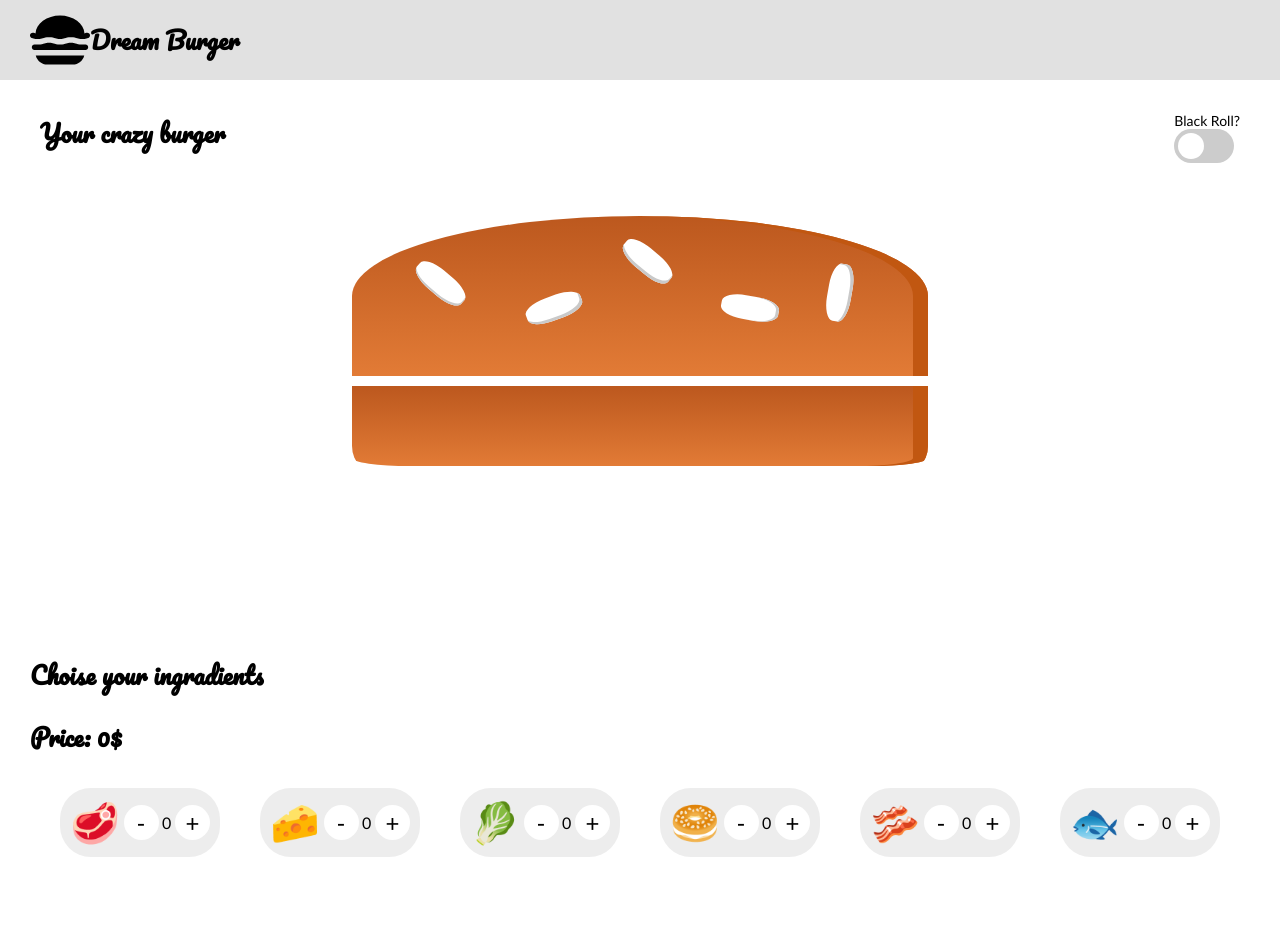
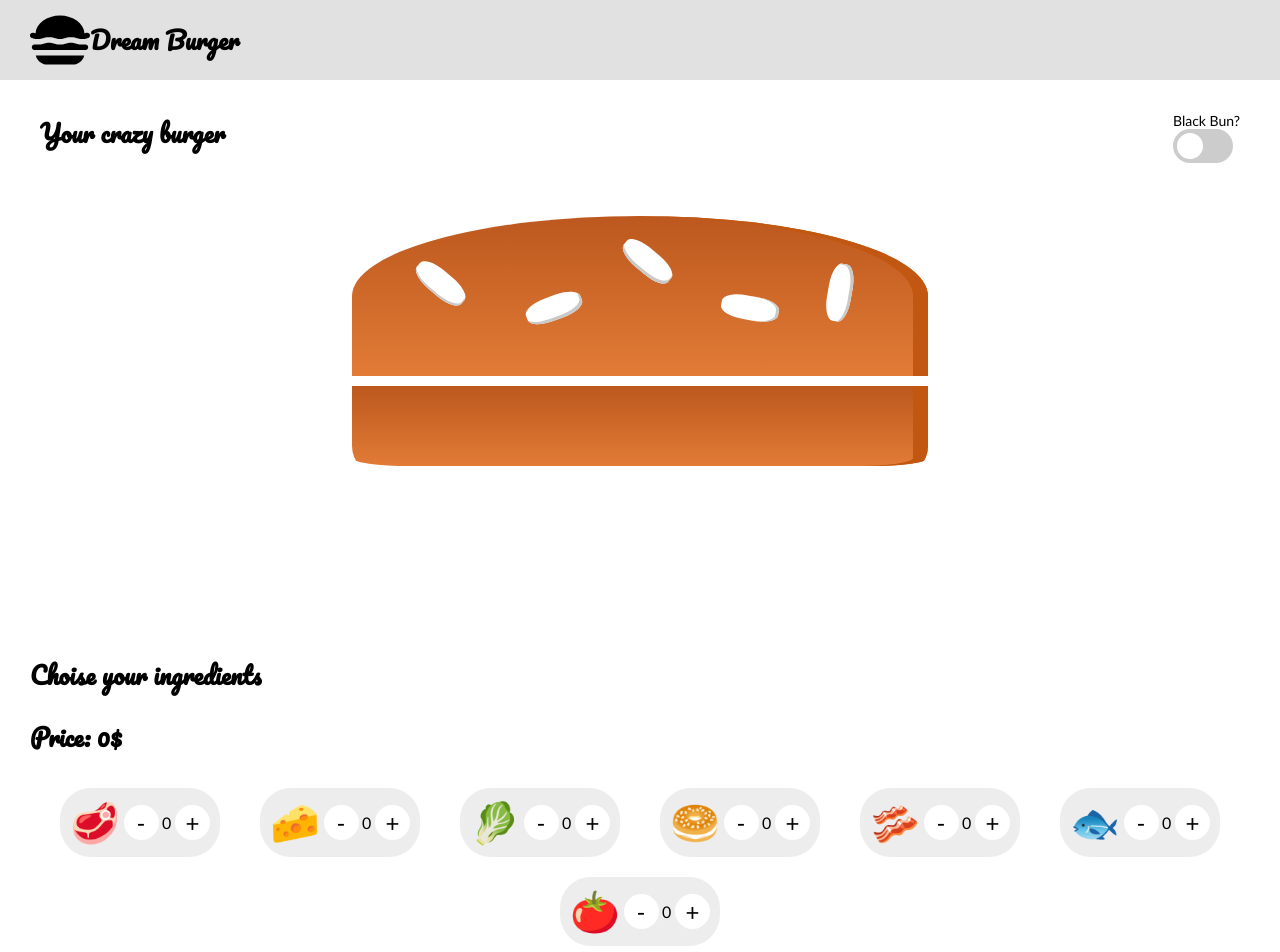
Before and after one commit to Hichahy/Vue-burger-builder, a Vue app: page / in a window 1280 px wide. Shown: the top 952 px of the page. Before the commit the page ends 893 px from the top, so only its background shows below. Built offline with nearby package versions, Linux system fonts and the light colour scheme; a web font is replaced by a local one.

Commit message:
feat: fix names

```diff
--- a/src/components/burgerPresentation/BurgerPresentation.vue
+++ b/src/components/burgerPresentation/BurgerPresentation.vue
@@ -2,43 +2,43 @@
   <div class="burger-pre-containter">
     <div class="title-pre">
       <h2>Your crazy burger</h2>
-      <ToggleBtn :blackRoll="blackRoll" @onToggle="toggle" />
+      <ToggleBtn :blackBun="blackBun" @onToggle="toggle" />
     </div>
-    <div class="ingradietns-box">
-      <div :class="`${blackRoll ? 'black-roll-up' : 'roll-up '}`">
+    <div class="ingredients-box">
+      <div :class="`${blackBun ? 'black-bun-up' : 'bun-up '}`">
         <div class="seeds"></div>
         <div class="seeds2"></div>
       </div>
       <div
-        v-for="i in ingradientsCollect"
+        v-for="i in ingredientsCollect"
         :key="i"
-        :class="`${blackRoll && i === 'roll-center' ? 'roll-center-black' : i}`"
+        :class="`${blackBun && i === 'bun-center' ? 'bun-center-black' : i}`"
       ></div>
-      <div :class="`${blackRoll ? 'roll-bottom-black' : 'roll-bottom '}`"></div>
+      <div :class="`${blackBun ? 'bun-bottom-black' : 'bun-bottom '}`"></div>
     </div>
   </div>
-  <IngradientsForm :ingradientsCollect="ingradientsCollect" />
+  <IngredientsForm :ingredientsCollect="ingredientsCollect" />
 </template>
 
 <script>
-import IngradientsForm from "../ingradientsForm/IngradientsForm.vue";
+import IngredientsForm from "../ingredientsForm/IngredientsForm.vue";
 import ToggleBtn from "../layout/toggleBtn/ToggleBtn.vue";
 import "./burgerPresentation.scss";
 
 export default {
   components: {
-    IngradientsForm,
+    IngredientsForm,
     ToggleBtn,
   },
   data() {
     return {
-      ingradientsCollect: [],
-      blackRoll: false,
+      ingredientsCollect: [],
+      blackBun: false,
     };
   },
   methods: {
     toggle() {
-      this.blackRoll = !this.blackRoll;
+      this.blackBun = !this.blackBun;
     },
   },
 };
--- a/src/components/burgerPresentation/burgerPresentation.scss
+++ b/src/components/burgerPresentation/burgerPresentation.scss
@@ -19,13 +19,19 @@
   }
 }
 
-.ingradietns-box {
+.ingredients-box {
   overflow: scroll;
   min-width: 36rem;
   border-radius: 30px;
+  -ms-overflow-style: none; /* IE and Edge */
+  scrollbar-width: none; /* Firefox */
 }
 
-.black-roll-up {
+.ingredients-box::-webkit-scrollbar {
+  display: none;
+}
+
+.black-bun-up {
   height: 10rem;
   width: 100%;
   background: linear-gradient(#676767, #181818);
@@ -35,7 +41,7 @@
   position: relative;
 }
 
-.roll-up {
+.bun-up {
   height: 10rem;
   width: 100%;
   background: linear-gradient(#bc581e, #e27b36);
@@ -45,7 +51,7 @@
   position: relative;
 }
 
-.roll-center {
+.bun-center {
   height: 4rem;
   width: 100%;
   background: linear-gradient(#bc581e, #e27b36);
@@ -54,7 +60,7 @@
   position: relative;
 }
 
-.roll-center-black {
+.bun-center-black {
   height: 4rem;
   width: 100%;
   background: linear-gradient(#676767, #181818);
@@ -63,7 +69,7 @@
   position: relative;
 }
 
-.roll-bottom {
+.bun-bottom {
   height: 5rem;
   width: 100%;
   background: linear-gradient(#bc581e, #e27b36);
@@ -73,7 +79,7 @@
   position: relative;
 }
 
-.roll-bottom-black {
+.bun-bottom-black {
   height: 5rem;
   width: 100%;
   background: linear-gradient(#676767, #181818);
@@ -88,7 +94,7 @@
   height: 4rem;
   margin: 10px 0;
   border-radius: 15px;
-  background: linear-gradient(#f94f4f, #FF8C69);
+  background: linear-gradient(#f94f4f, #ff8c69);
 }
 
 .meat {
@@ -112,6 +118,14 @@
   height: 2rem;
   margin: 10px 0;
   background: linear-gradient(#228c1d, #91ce50);
+  border-radius: 20px;
+}
+
+.tomato {
+  width: 100%;
+  height: 2rem;
+  margin: 10px 0;
+  background: linear-gradient(#7e1d1d, #ff0000);
   border-radius: 20px;
 }
 
--- a/src/components/ingradientsForm/IngradientsForm.vue
+++ /dev/null
@@ -1,101 +0,0 @@
-<template>
-  <div class="ingradients-form-container">
-    <h2>Choise your ingradients</h2>
-    <h2>Price: {{ burgerPrice }}$</h2>
-    <ul>
-      <li
-        :class="{ maxAmount: i.counter === 5 }"
-        v-for="i in ingradients"
-        :key="i.id"
-      >
-        <p>{{ i.ingradient }}</p>
-        <button @click="handleSubstractIngradient(i.id)">-</button>
-        <span>{{ i.counter }}</span>
-        <button @click="handleAddIngradient(i.id)">+</button>
-      </li>
-    </ul>
-  </div>
-</template>
-
-<script>
-import "./ingradientsForm.scss";
-
-export default {
-  props: ["ingradientsCollect"],
-  data() {
-    return {
-      ingradientsCollectProp: this.ingradientsCollect,
-      burgerPrice: 0,
-      ingradients: [
-        {
-          id: 0,
-          ingradient: "🥩",
-          ingradientName: "meat",
-          counter: 0,
-          price: 10,
-        },
-        {
-          id: 1,
-          ingradient: "🧀",
-          ingradientName: "cheese",
-          counter: 0,
-          price: 3,
-        },
-        {
-          id: 2,
-          ingradient: "🥬",
-          ingradientName: "salad",
-          counter: 0,
-          price: 1,
-        },
-        {
-          id: 3,
-          ingradient: "🥯",
-          ingradientName: "roll-center",
-          counter: 0,
-          price: 3,
-        },
-        {
-          id: 4,
-          ingradient: "🥓",
-          ingradientName: "bacon",
-          counter: 0,
-          price: 7,
-        },
-        {
-          id: 5,
-          ingradient: "🐟",
-          ingradientName: "fish",
-          counter: 0,
-          price: 12,
-        },
-      ],
-    };
-  },
-  methods: {
-    handleSubstractIngradient(id) {
-      const index = this.ingradients.findIndex((el) => el.id === id);
-      if (this.ingradients[index].counter > 0) {
-        this.ingradients[index].counter--;
-        this.burgerPrice = this.burgerPrice - this.ingradients[index].price;
-      }
-      const indexIngradient = this.ingradientsCollectProp.indexOf(
-        this.ingradients[index].ingradientName
-      );
-      if (indexIngradient > -1) {
-        this.ingradientsCollectProp.splice(indexIngradient, 1);
-      }
-    },
-    handleAddIngradient(id) {
-      const index = this.ingradients.findIndex((el) => el.id === id);
-      if (this.ingradients[index].counter < 5) {
-        this.ingradients[index].counter++;
-        this.ingradientsCollectProp.push(
-          this.ingradients[index].ingradientName
-        );
-        this.burgerPrice = this.ingradients[index].price + this.burgerPrice;
-      }
-    },
-  },
-};
-</script>
--- /dev/null
+++ b/src/components/ingredientsForm/IngredientsForm.vue
@@ -0,0 +1,108 @@
+<template>
+  <div class="ingredients-form-container">
+    <h2>Choise your ingredients</h2>
+    <h2>Price: {{ burgerPrice }}$</h2>
+    <ul>
+      <li
+        :class="{ maxAmount: i.counter === 5 }"
+        v-for="i in ingredients"
+        :key="i.id"
+      >
+        <p>{{ i.ingredient }}</p>
+        <button @click="handleSubstractIngredient(i.id)">-</button>
+        <span>{{ i.counter }}</span>
+        <button @click="handleAddIngredient(i.id)">+</button>
+      </li>
+    </ul>
+  </div>
+</template>
+
+<script>
+import "./ingredientsForm.scss";
+
+export default {
+  props: ["ingredientsCollect"],
+  data() {
+    return {
+      ingredientsCollectProp: this.ingredientsCollect,
+      burgerPrice: 0,
+      ingredients: [
+        {
+          id: 0,
+          ingredient: "🥩",
+          ingredientName: "meat",
+          counter: 0,
+          price: 10,
+        },
+        {
+          id: 1,
+          ingredient: "🧀",
+          ingredientName: "cheese",
+          counter: 0,
+          price: 3,
+        },
+        {
+          id: 2,
+          ingredient: "🥬",
+          ingredientName: "salad",
+          counter: 0,
+          price: 1,
+        },
+        {
+          id: 3,
+          ingredient: "🥯",
+          ingredientName: "bun-center",
+          counter: 0,
+          price: 3,
+        },
+        {
+          id: 4,
+          ingredient: "🥓",
+          ingredientName: "bacon",
+          counter: 0,
+          price: 7,
+        },
+        {
+          id: 5,
+          ingredient: "🐟",
+          ingredientName: "fish",
+          counter: 0,
+          price: 12,
+        },
+        {
+          id: 6,
+          ingredient: "🍅",
+          ingredientName: "tomato",
+          counter: 0,
+          price: 2,
+        },
+      ],
+    };
+  },
+  methods: {
+    handleSubstractIngredient(id) {
+      const index = this.ingredients.findIndex((el) => el.id === id);
+      if (this.ingredients[index].counter > 0) {
+        this.ingredients[index].counter--;
+        this.burgerPrice = this.burgerPrice - this.ingredients[index].price;
+      }
+      const indexIngredient = this.ingredientsCollectProp.indexOf(
+        this.ingredients[index].ingredientName
+      );
+      if (indexIngredient > -1) {
+        this.ingredientsCollectProp.splice(indexIngredient, 1);
+      }
+    },
+    handleAddIngredient(id) {
+      const index = this.ingredients.findIndex((el) => el.id === id);
+      if (this.ingredients[index].counter < 5) {
+        this.ingredients[index].counter++;
+        this.ingredientsCollectProp.push(
+          this.ingredients[index].ingredientName
+        );
+        this.burgerPrice = this.ingredients[index].price + this.burgerPrice;
+      }
+    },
+  },
+};
+</script>
--- a/src/components/ingradientsForm/ingradientsForm.scss
+++ b/src/components/ingredientsForm/ingredientsForm.scss
@@ -1,4 +1,4 @@
-.ingradients-form-container {
+.ingredients-form-container {
   padding: 10px 30px;
 
   h2 {
--- a/src/components/layout/toggleBtn/ToggleBtn.vue
+++ b/src/components/layout/toggleBtn/ToggleBtn.vue
@@ -1,6 +1,6 @@
 <template>
   <div>
-    <p class="toggle-title">Black Roll?</p>
+    <p class="toggle-title">Black Bun?</p>
     <label class="switch">
       <input type="checkbox" @click="toggle" />
       <span class="slider round"></span>
@@ -12,7 +12,7 @@
 import "./toggleBtn.scss";
 
 export default {
-  props: ["blackRoll"],
+  props: ["blackBun"],
   data() {
     return {};
   },
```
